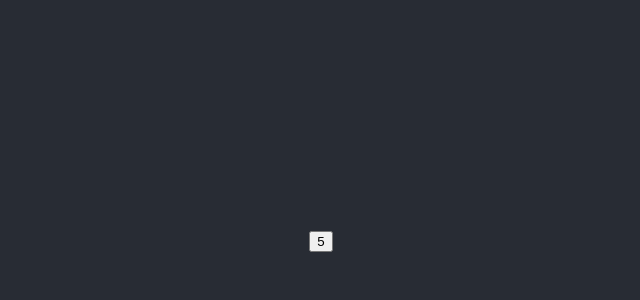
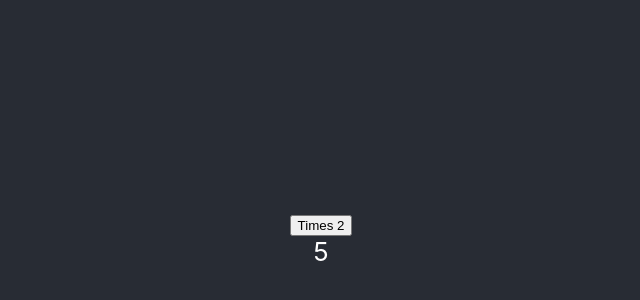
Before and after one commit to martinwachira/how2React, a React (Create React App) app: page / in a window 1280 px wide. Shown: the part 164-464 px from the top of the page, without its empty margins (319-959 px from the left). Built offline with nearby package versions, Linux system fonts and the light colour scheme.

Commit message:
..step 4

```diff
--- a/src/App.js
+++ b/src/App.js
@@ -1,12 +1,12 @@
-import logo from './logo.svg';
+
 import './App.css';
-import Counter from './components/counter/counter-index';
+import Main from "./components/counter/main";
 
 function App() {
   return (
     <div className="App">
       <header className="App-header">
-        <Counter/>
+        <Main />
       </header>
     </div>
   );
--- a/src/components/counter/counter-index.js
+++ /dev/null
@@ -1,12 +0,0 @@
-import React, {useState} from "react";
-
-const Counter = () => {
-    const [counter, setCounter] = useState(5);
-  return (
-    <div>
-      <button onClick={()=>setCounter(counter*2)}>{counter}</button>
-    </div>
-  );
-};
-
-export default Counter;
--- /dev/null
+++ b/src/components/counter/counter.js
@@ -0,0 +1,15 @@
+
+import React, { useState } from "react";
+
+const Counter = (props) => {
+
+//   const handleClick = () => setCounter(counter * 2);
+
+  return (
+    <div>
+      <button onClick={props.onClicks}>Times 2</button>
+    </div>
+  );
+};
+
+export default Counter;
--- /dev/null
+++ b/src/components/counter/display.js
@@ -0,0 +1,12 @@
+
+import React, {useState} from "react";
+
+const Display = (props) => {
+    return (
+        <div>
+            {props.message}
+        </div>
+    )
+}
+
+export default Display;
--- /dev/null
+++ b/src/components/counter/main.js
@@ -0,0 +1,17 @@
+
+import React, { useState } from "react";
+import Counter from "./counter";
+import Display from "./display";
+
+const Main = () => {
+  const [counter, setCounter] = useState(5);
+  const incrementsCounter = () => setCounter(counter * 2);
+  return (
+    <>
+      <Counter onClicks={incrementsCounter} />
+      <Display message={counter} />
+    </>
+  );
+};
+
+export default Main;
```
